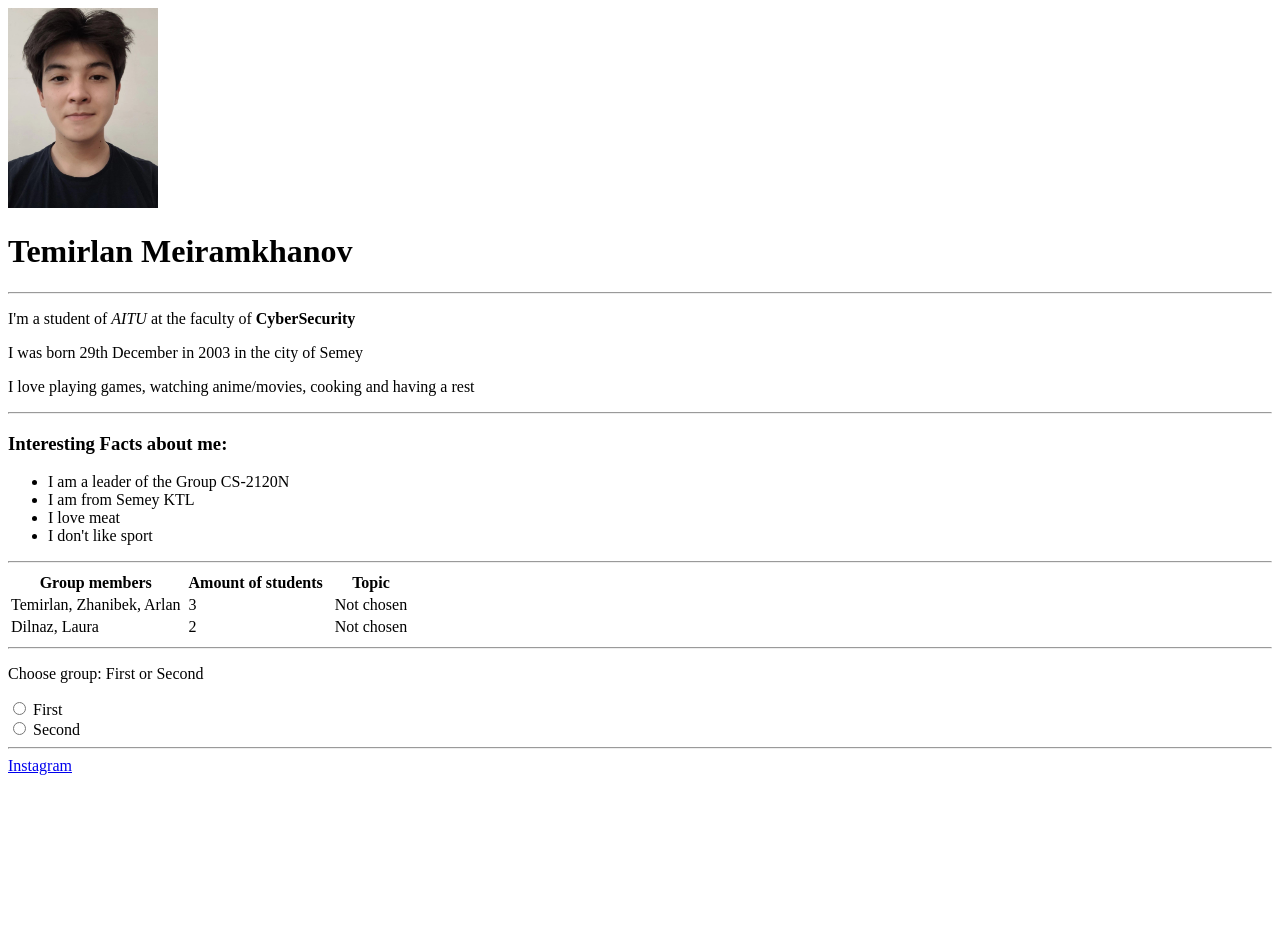
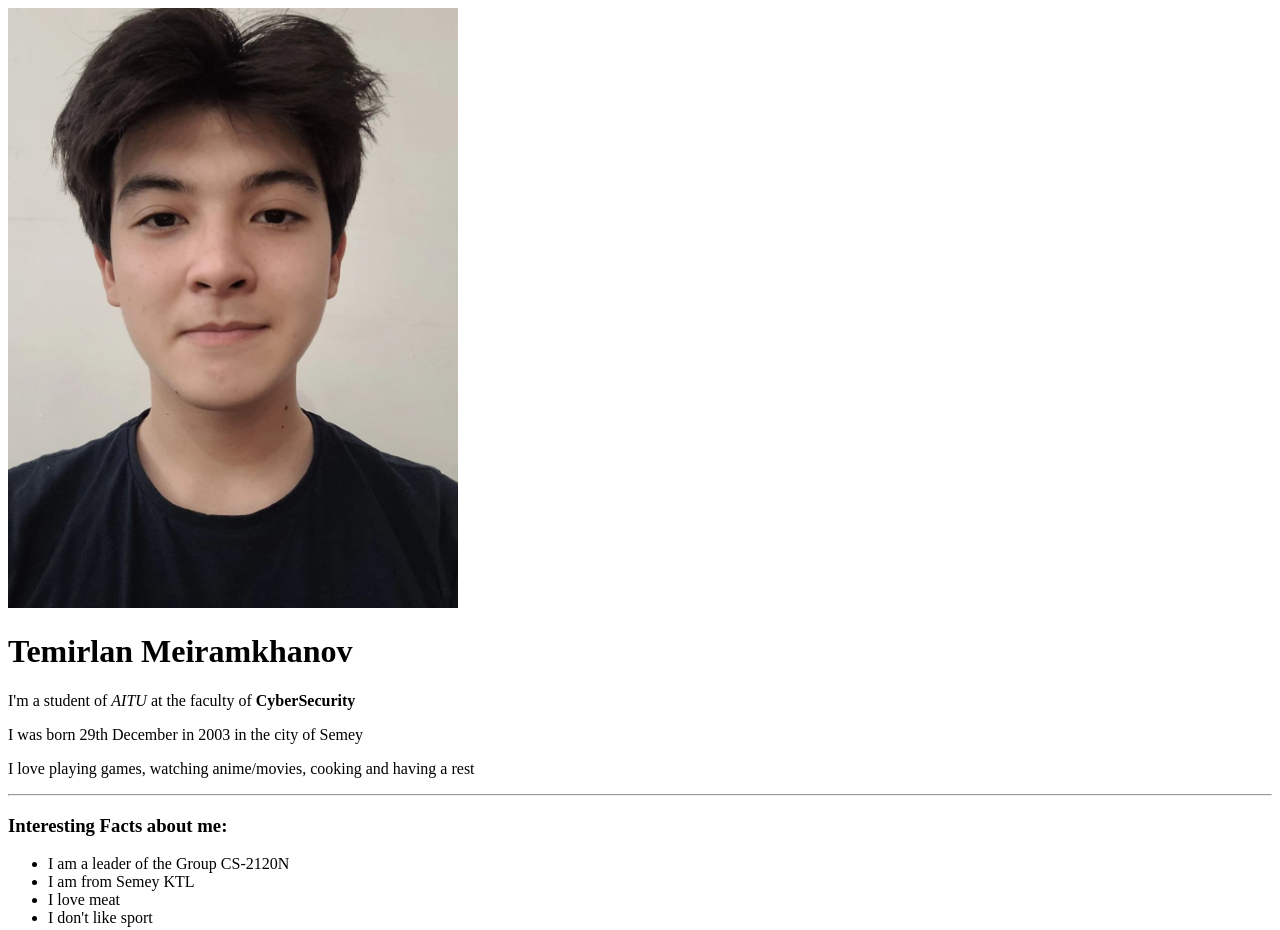
Before and after one commit to Meiramkhanovt/Meiramkhanov-Temirlan, a plain HTML site: page index.html in a window 1280 px wide. Shown: the top 930 px of the page. Before the commit the page ends 800 px from the top, so only its background shows below. Drawn offline with Linux system fonts and the light colour scheme.

Commit message:
Add files via upload

```diff
--- a/index.html
+++ b/index.html
@@ -1,58 +1,29 @@
 <!DOCTYPE html>
 <html lang="en" dir="ltr">
   <head>
+
     <meta charset="utf-8">
-    <title>My biography</title>
-    <img src="pic.jpg" alt="My photo" width="150" height="200">
-
+    <title>The most successful person in 2043</title>
+<img src="pic.jpg" alt="My photo" width="450" height="600">
+<link rel="stylesheet" href="css/styles.css">
+<link rel="icon" href="favicon.ico">
   </head>
   <body>
-<bg color="gray">
-    <h1>Temirlan Meiramkhanov</h1>
+    <div class="A" ><h1>Temirlan Meiramkhanov</h1> </div>
+    <div class="F"><p>I'm a student of <em>AITU</em> at the faculty of <strong>CyberSecurity</strong></p>
+    <p>I was born 29th December in 2003 in the city of Semey</p>
+    <p> I love playing games, watching anime/movies, cooking and having a rest</p> </div>
 <hr>
-    <p>I'm a student of <em>AITU</em> at the faculty of <strong>CyberSecurity</strong></p>
-    <p>I was born 29th December in 2003 in the city of Semey</p>
-    <p> I love playing games, watching anime/movies, cooking and having a rest</p>
-<hr>
-  <h3>Interesting Facts about me:</h3>
+  <div class="D"><h3>Interesting Facts about me:</h3>
     <ul>
     <li>I am a leader of the Group CS-2120N</li>
     <li>I am from Semey KTL</li>
     <li>I love meat</li>
     <li>I don't like sport</li>
-    </ul>
+  </ul></div>
     <hr>
     <table>
-            <tr>
-    <th>Group members</th>
-    <th></th>
-      <th> Amount of students</th>
-    <th> <th>
-    <th>Topic</th>
-  </tr>
-  <tr>
-    <td>Temirlan, Zhanibek, Arlan</td>
-    <td></td>
-    <td>3</td>
-    <td><td>
-    <td>Not chosen</td>
-  </tr>
-  <tr>
-    <td>Dilnaz, Laura</td>
-    <td></td>
-    <td>2</td>
-    <td><td>
-    <td>Not chosen</td>
-  </tr>
-</table><hr>
-<p>Choose group: First or Second</p>
 
-<form>
-  <input type="radio" id="html" name="fav_language" value="HTML">
-  <label for="html"> First </label><br>
-  <input type="radio" id="css" name="fav_language" value="CSS">
-  <label for="css"> Second </label><br>
-</form>
 <hr>
     <a href="https://instagram.com/meiramkhanovt">Instagram</a>
 
```
Also changed, not shown: favicon.ico (added).
